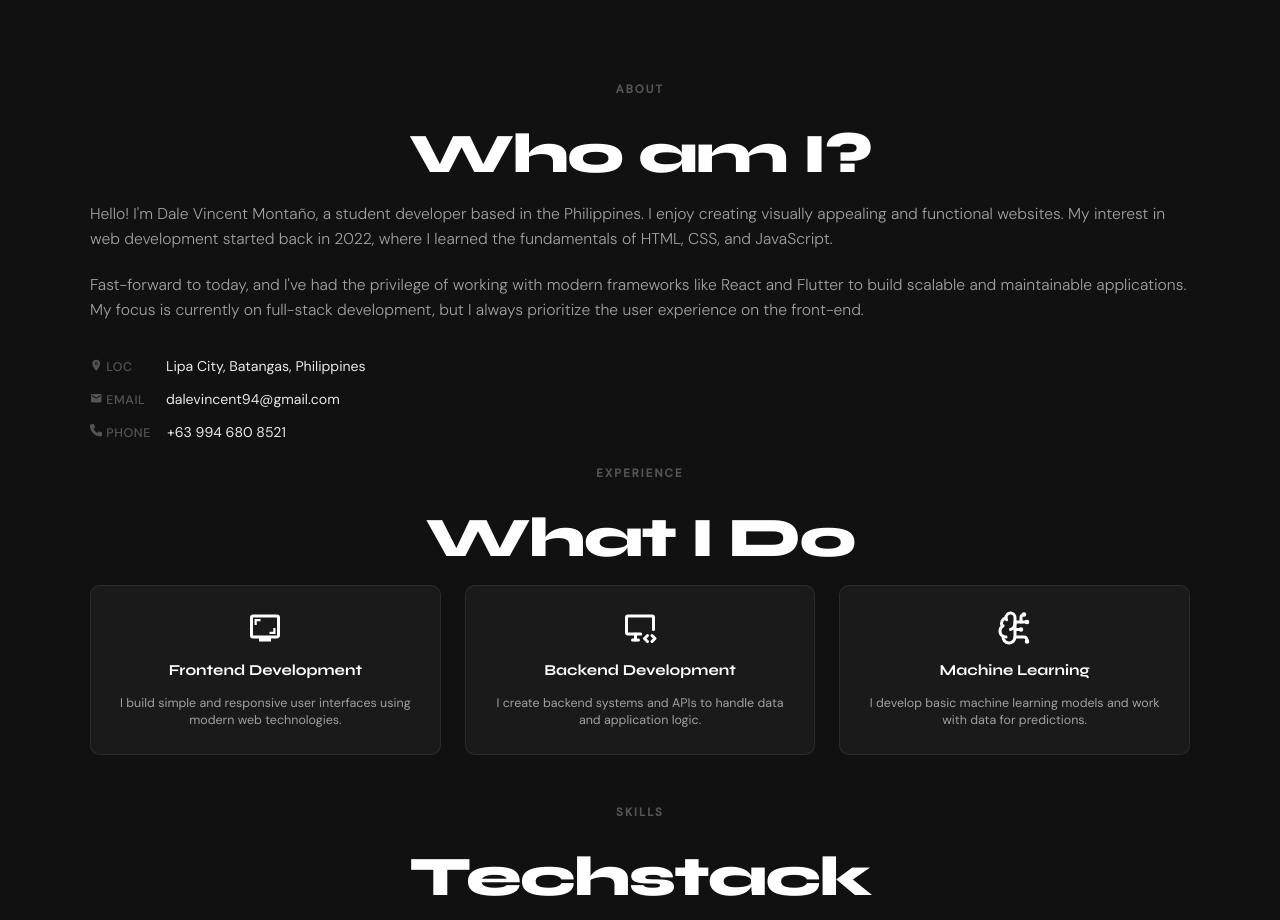
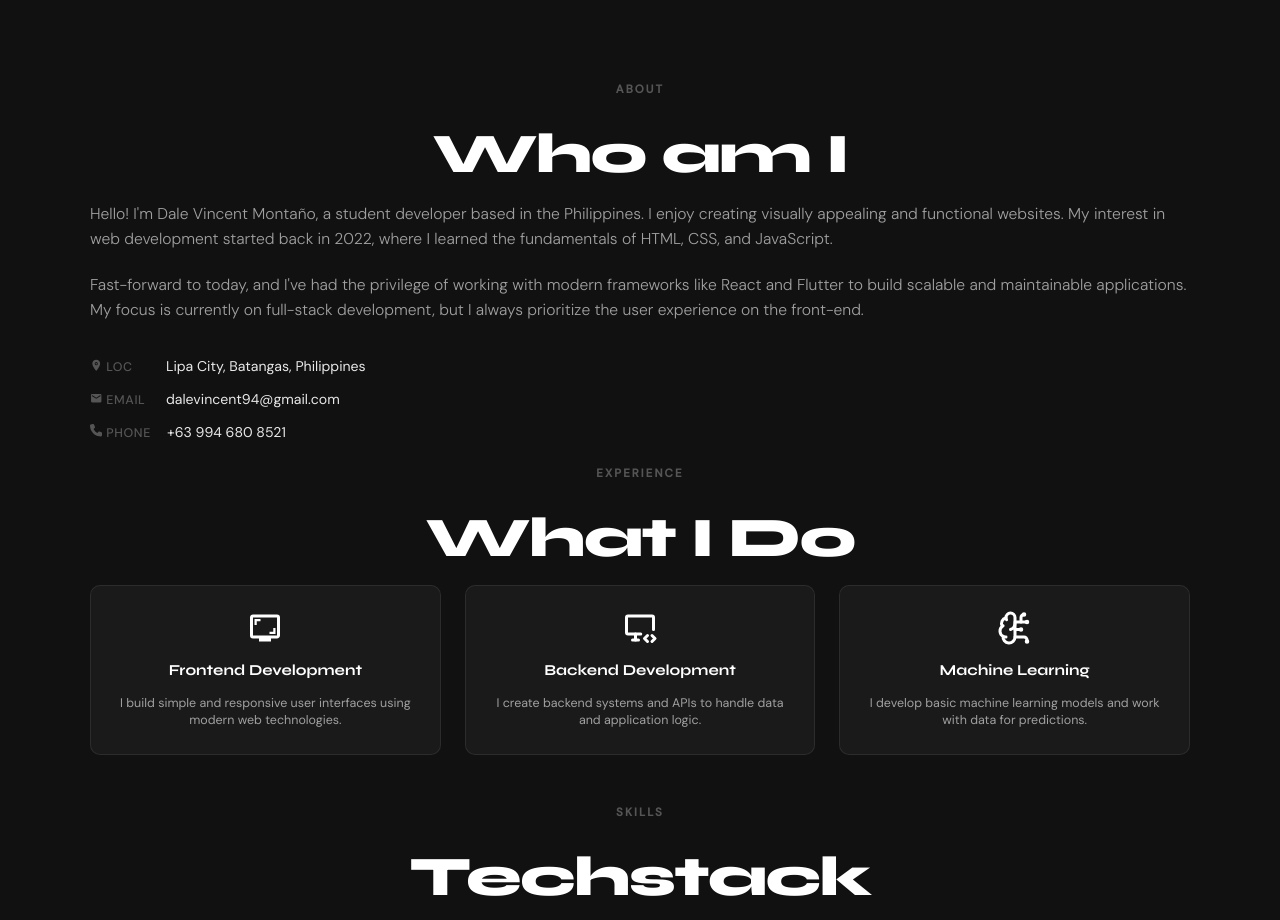
Before and after one commit to daleevincent/DalePortfolio, a React (Vite) app: page / in a window 1280 px wide. Shown: the part 840-1760 px from the top of the page. Built offline with nearby package versions, Linux system fonts and the light colour scheme.

Commit message:
Update about

```diff
--- a/src/components/About.jsx
+++ b/src/components/About.jsx
@@ -49,7 +49,7 @@ export default function About() {
         {/* About Text */}
         <div className="about-text">
           <div className="section-label reveal">About</div>
-          <h2 className="section-title reveal reveal-delay-1">Who am I?</h2>
+          <h2 className="section-title reveal reveal-delay-1">Who am I</h2>
 
           {paragraphs.map((p, i) => (
             <p key={i} className="reveal reveal-delay-2">{p}</p>
```
